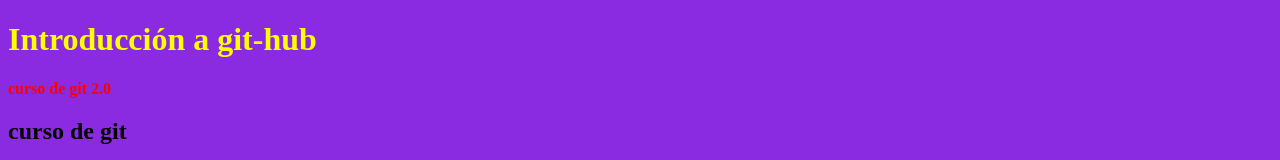
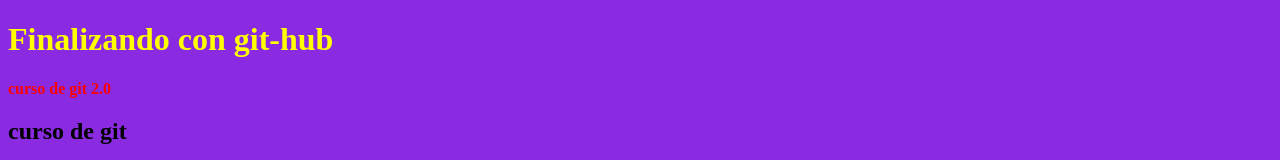
Before and after one commit to ppinilla/Clase-10, a plain HTML site: page index.html in a window 1280 px wide. Shown: the top 160 px of the page. Drawn offline with Linux system fonts and the light colour scheme.

Commit message:
cambie de titulo
descripción más extensa

```diff
--- a/index.html
+++ b/index.html
@@ -8,7 +8,7 @@
     <title>Clase 10</title>
 </head>
 <body>
-    <h1>Introducción a git-hub</h1>
+    <h1>Finalizando con git-hub</h1>
     <strong>curso de git 2.0</strong>
     <h2>curso de git</h2>
     <p>Lorem ipsum dolor sit amet consectetur, adipisicing elit. Quidem sunt officiis libero veritatis, ipsa, numquam commodi doloremque hic explicabo laudantium praesentium labore facilis, aliquam nulla molestias sed a consequatur ratione.</p>
```
